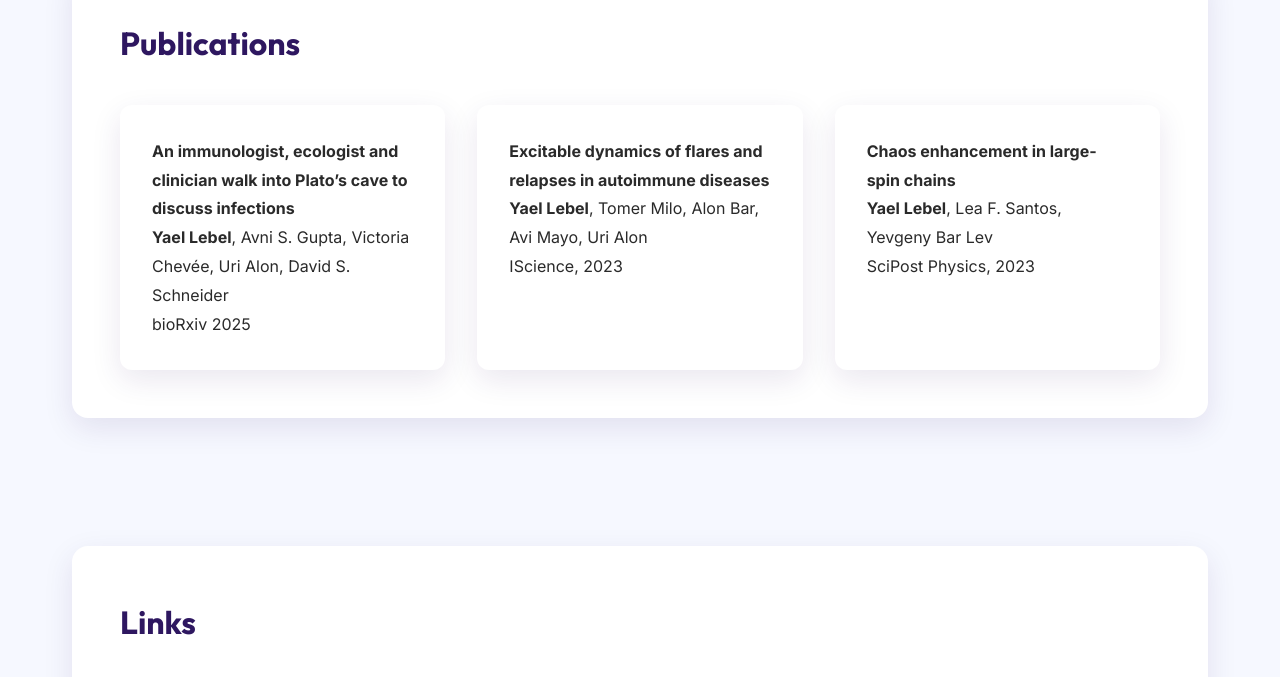
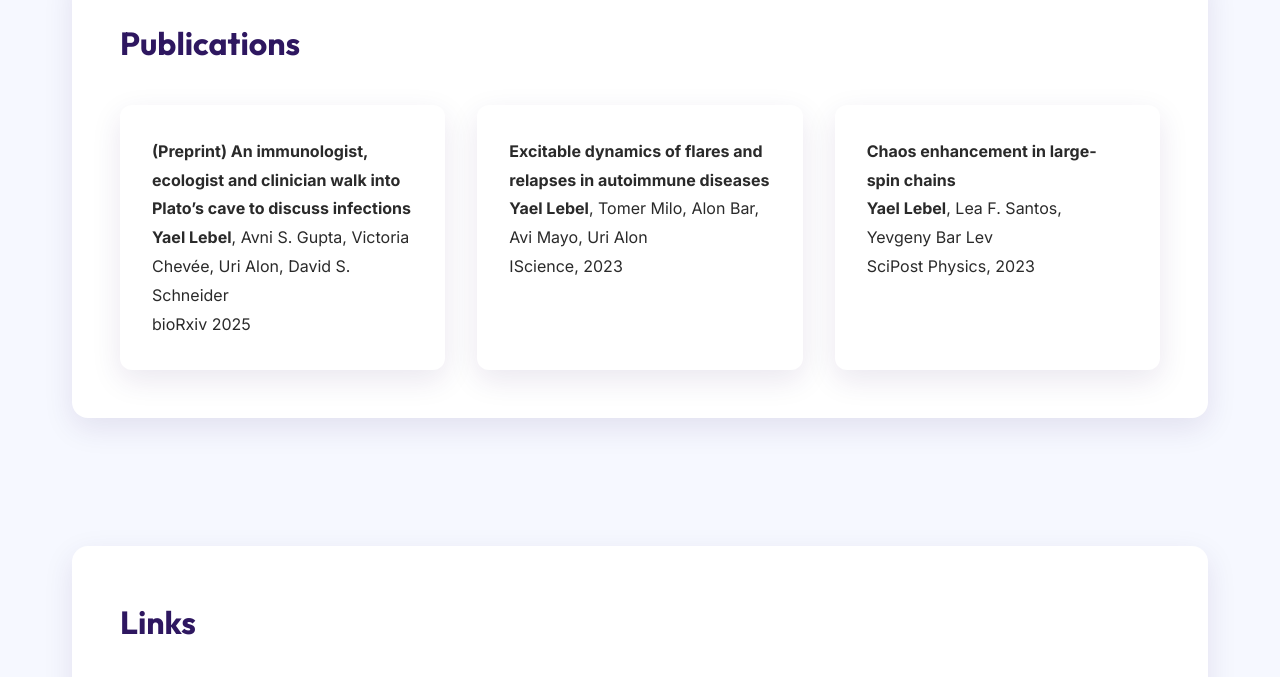
Before and after one commit to YaelLebel/yaellebel.github.io, a plain HTML site: page index.html in a window 1280 px wide. Shown: the part 2020-2697 px from the top of the page. Drawn offline with Linux system fonts and the light colour scheme.

Commit message:
acorrected preprint title

```diff
--- a/index.html
+++ b/index.html
@@ -438,7 +438,7 @@
                 <h2>Publications</h2>
                 <div class="publications-grid">
                     <a href="https://doi.org/10.1101/2025.03.04.641508" target="_blank" class="publication-card">
-                        <h4>An immunologist, ecologist and clinician walk into Plato’s cave to discuss infections
+                        <h4> (Preprint) An immunologist, ecologist and clinician walk into Plato’s cave to discuss infections
                         </h4>
                         <p><strong>Yael Lebel</strong>,   Avni S. Gupta, Victoria Chevée, Uri Alon, David S. Schneider
                         </p>
```
